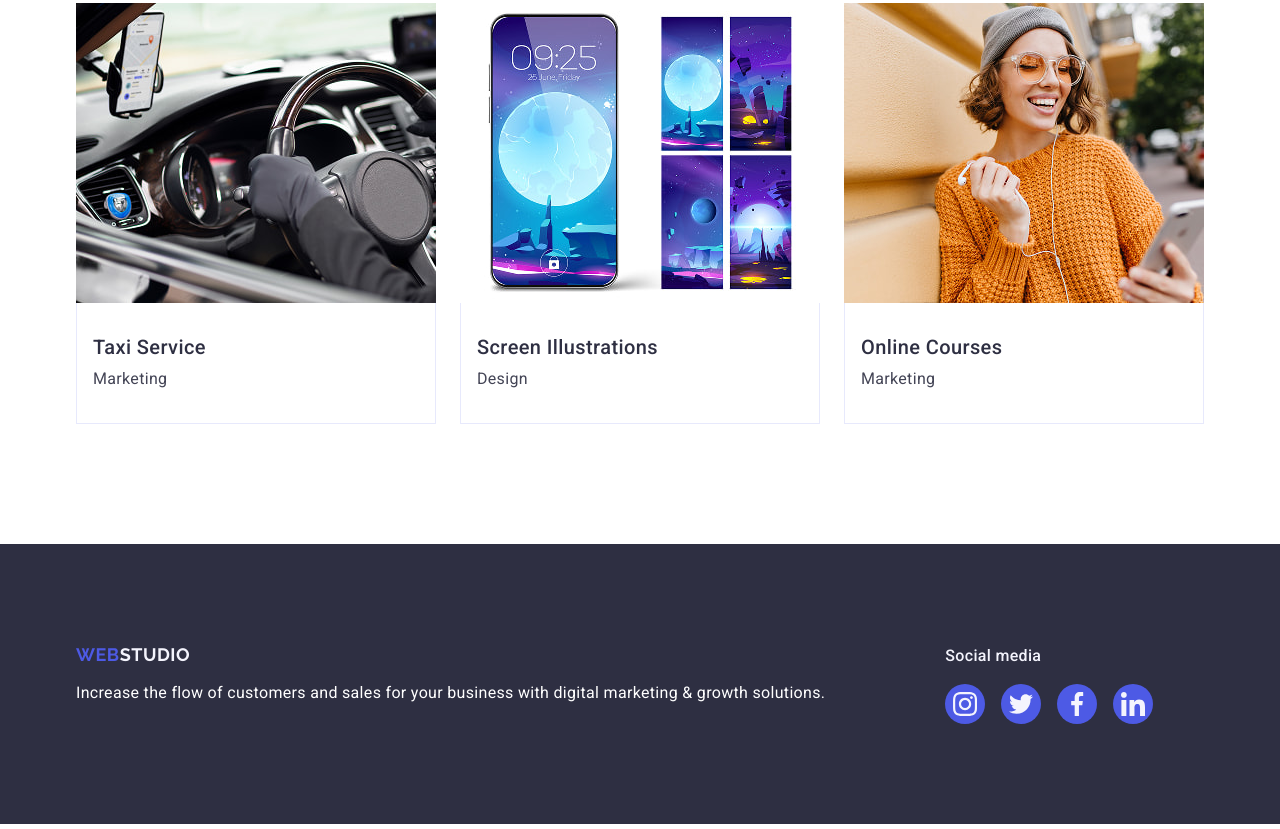
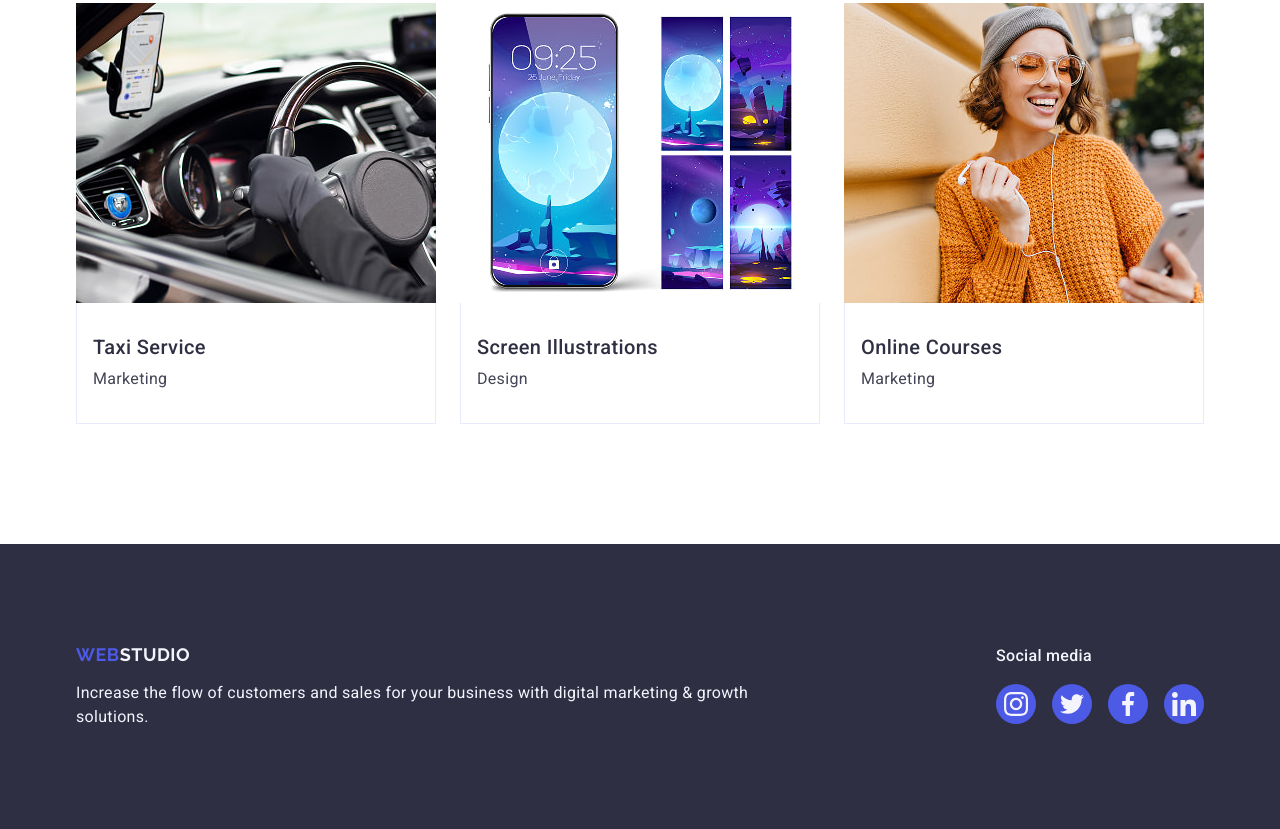
Before and after one commit to Vitalism0/goit-markup-hw-04, a plain HTML site: page index.html in a window 1280 px wide. Shown: the part 2615-3444 px from the top of the page. Drawn offline with nearby package versions, Linux system fonts and the light colour scheme.

Commit message:
Fix basic HTML structure, CSS styles

```diff
--- a/css/style.css
+++ b/css/style.css
@@ -427,7 +427,9 @@ FOOTER
   align-items: baseline;
   gap: 120px;
 }
-
+.footer-logo-box {
+  margin-right: 120px;
+}
 .footer-logo {
   display: inline-block;
   font-family: "Raleway", sans-serif;
@@ -448,7 +450,7 @@ FOOTER
   font-size: 16px;
   line-height: 1.5;
   letter-spacing: 0.02em;
-  color: #ffffff;
+  color: #f4f4fd;
 }
 
 .footer-socials-box {
```
